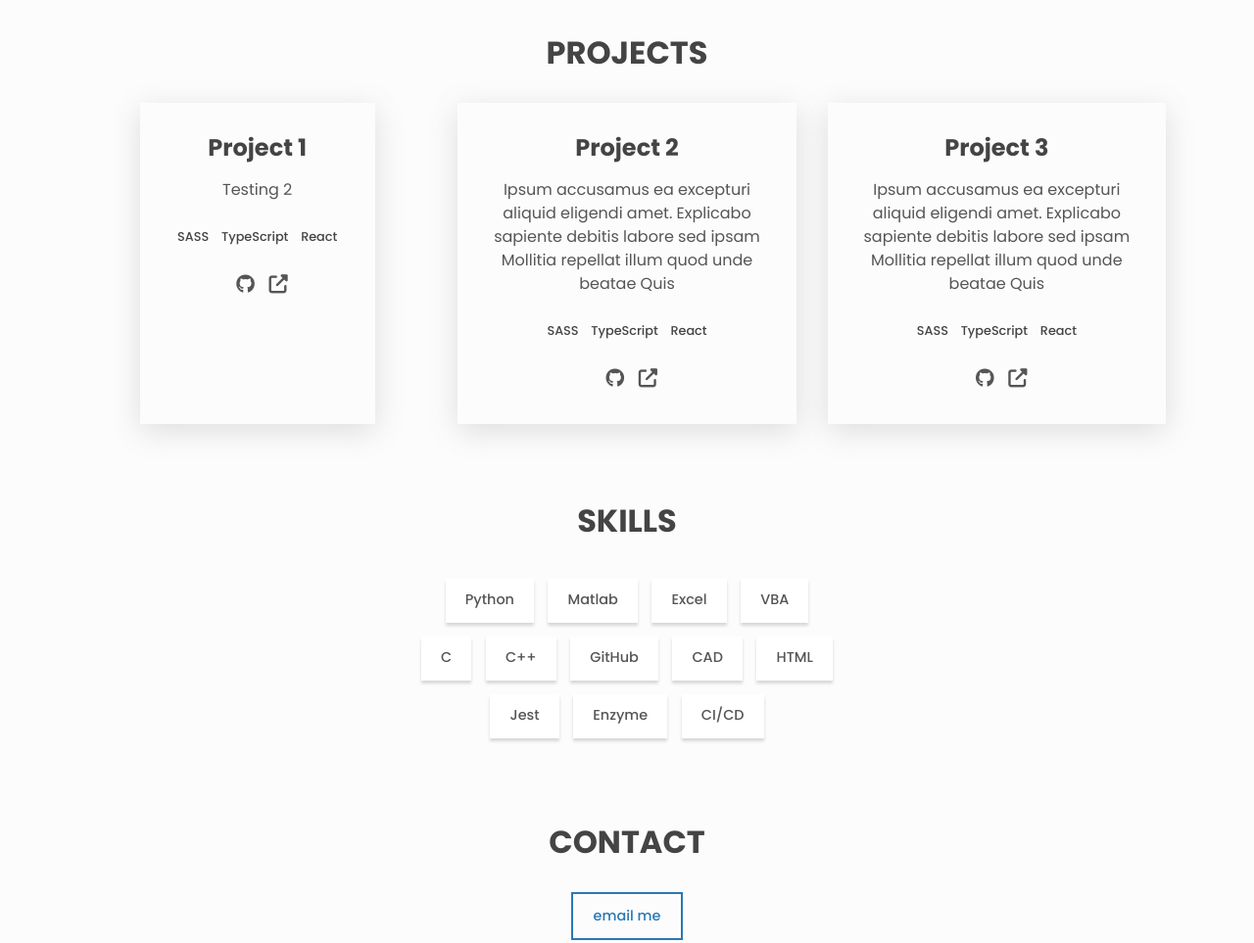
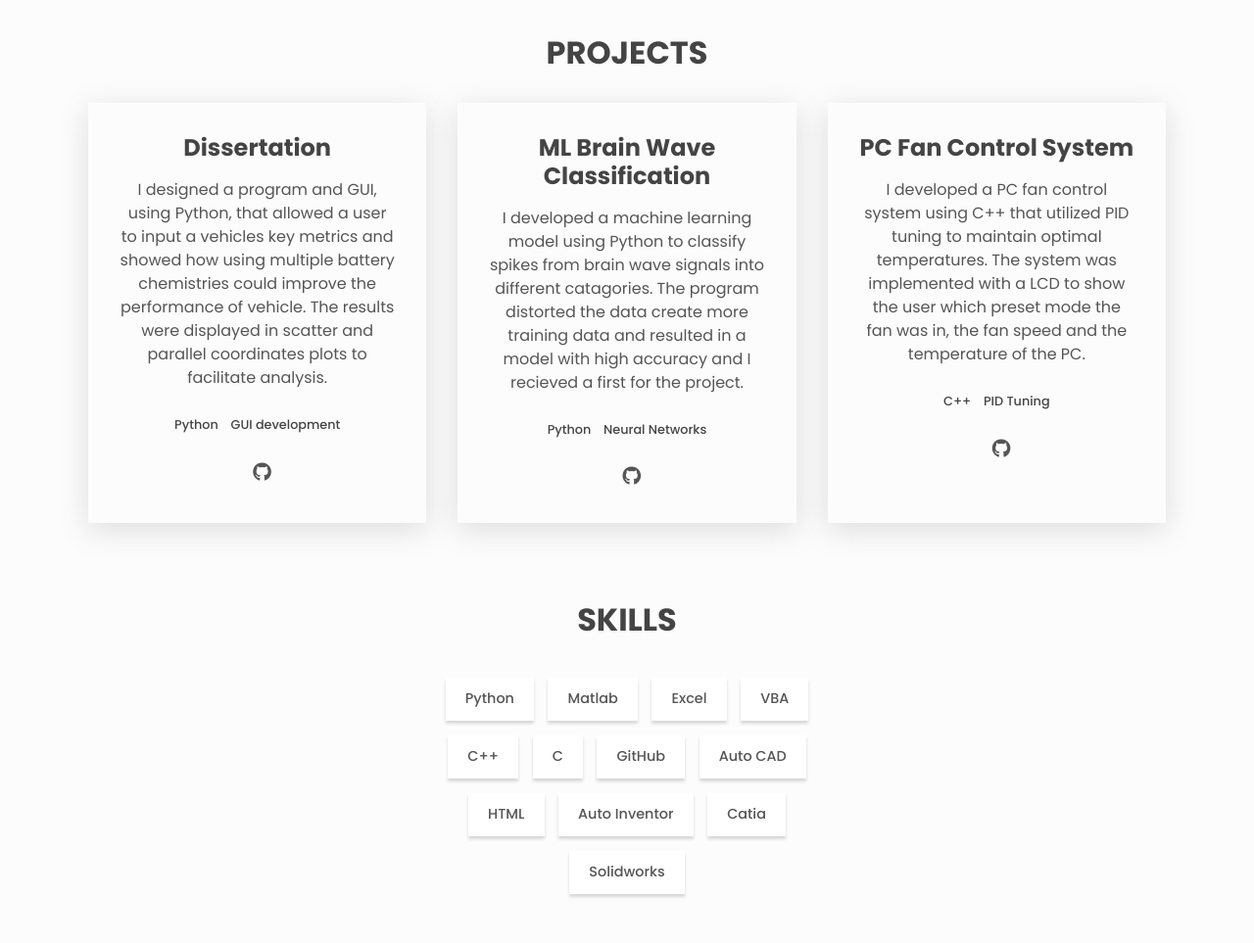
Before and after one commit to BatemanOJ/Website-BatemanOJ, a plain HTML site: page index.html in a window 1280 px wide. Shown: the part 740-1703 px from the top of the page at 98% size. Drawn offline with Linux system fonts and the light colour scheme.

Commit message:
3 Projects Updated

```diff
--- a/index.html
+++ b/index.html
@@ -20,7 +20,7 @@
   <body class="light" id="top">
     <header class="header center">
       <h3>
-        <a href="https://github.com/BatemanOJ/Website_BatemanOJ" class="link"
+        <a href="https://github.com/BatemanOJ/Website-BatemanOJ" class="link"
           >OB.</a
         >
       </h3>
@@ -56,7 +56,7 @@
       <!-- About -->
       <div class="about center">
         <h1>Hi, I am <span class="about__name">Oliver Bateman.</span></h1>
-        <h2 class="about__role">Graduate Engineer focused on Software Engineering.</h2>
+        <h2 class="about__role">Graduate Engineer Focused on Software Engineering.</h2>
         <p class="about__desc">
           I’m an aspiring software engineer who recently graduated
           from the University of Bath with a 2:1 in Mechanical and
@@ -101,88 +101,93 @@
 
         <div class="projects__grid">
           <div class="project">
-            <h3>Project 1</h3>
+            <h3>Dissertation</h3>
             <p class="project__description">
-              Testing 2
+              I designed a program and GUI, using Python, that allowed
+              a user to input a vehicles key metrics and showed how
+              using multiple battery chemistries could improve the
+              performance of vehicle. The results were displayed in scatter and parallel coordinates plots to facilitate analysis.
             </p>
             <ul class="project__stack">
-              <li class="project__stack-item">SASS</li>
-              <li class="project__stack-item">TypeScript</li>
-              <li class="project__stack-item">React</li>
+              <li class="project__stack-item">Python</li>
+              <li class="project__stack-item">GUI development</li>
+              <!--<li class="project__stack-item">React</li>-->
             </ul>
 
             <a
-              href="https://github.com"
+              href="https://github.com/BatemanOJ/Battery-chemistries-for-EVs"
               aria-label="source code"
               class="link link--icon"
             >
               <i aria-hidden="true" class="fab fa-github"></i>
             </a>
-            <a
+            <!--<a
               href="https://example.com"
               aria-label="live preview"
               class="link link--icon"
             >
               <i aria-hidden="true" class="fas fa-external-link-alt"></i>
-            </a>
+            </a>-->
           </div>
 
           <div class="project">
-            <h3>Project 2</h3>
+            <h3>ML Brain Wave Classification</h3>
             <p class="project__description">
-              Ipsum accusamus ea excepturi aliquid eligendi amet. Explicabo
-              sapiente debitis labore sed ipsam Mollitia repellat illum quod
-              unde beatae Quis
+              I developed a machine learning model using Python to classify
+              spikes from brain wave signals into different catagories. The
+              program distorted the data create more training data and resulted in
+              a model with high accuracy and I recieved a first for the project.
             </p>
             <ul class="project__stack">
-              <li class="project__stack-item">SASS</li>
-              <li class="project__stack-item">TypeScript</li>
-              <li class="project__stack-item">React</li>
+              <li class="project__stack-item">Python</li>
+              <li class="project__stack-item">Neural Networks</li>
+              <!--<li class="project__stack-item">React</li>-->
             </ul>
 
             <a
-              href="https://github.com"
+              href="https://github.com/BatemanOJ/Spike-Filtering-and-Detection"
               aria-label="source code"
               class="link link--icon"
             >
               <i aria-hidden="true" class="fab fa-github"></i>
             </a>
+            <!--<a
+              href="https://example.com"
+              aria-label="live preview"
+              class="link link--icon"
+
+              <i aria-hidden="true" class="fas fa-external-link-alt"></i>
+            </a>-->
+          </div>
+
+          <div class="project">
+            <h3>PC Fan Control System</h3>
+            <p class="project__description">
+              I developed a PC fan control system using C++ that utilized PID tuning
+              to maintain optimal temperatures. The system was implemented with a
+              LCD to show the user which preset mode the fan was in,
+              the fan speed and the temperature of the PC.
+            </p>
+            <ul class="project__stack">
+              <li class="project__stack-item">C++</li>
+              <li class="project__stack-item">PID Tuning</li>
+              <!--<li class="project__stack-item">React</li>-->
+            </ul>
+
             <a
+              href="https://github.com/BatemanOJ/Fan-Control-System"
+              aria-label="source code"
+              class="link link--icon"
+            >
+              <i aria-hidden="true" class="fab fa-github"></i>
+            </a>
+            <!--<a
               href="https://example.com"
               aria-label="live preview"
               class="link link--icon"
             >
               <i aria-hidden="true" class="fas fa-external-link-alt"></i>
-            </a>
-          </div>
-
-          <div class="project">
-            <h3>Project 3</h3>
-            <p class="project__description">
-              Ipsum accusamus ea excepturi aliquid eligendi amet. Explicabo
-              sapiente debitis labore sed ipsam Mollitia repellat illum quod
-              unde beatae Quis
-            </p>
-            <ul class="project__stack">
-              <li class="project__stack-item">SASS</li>
-              <li class="project__stack-item">TypeScript</li>
-              <li class="project__stack-item">React</li>
-            </ul>
-
-            <a
-              href="https://github.com"
-              aria-label="source code"
-              class="link link--icon"
-            >
-              <i aria-hidden="true" class="fab fa-github"></i>
-            </a>
-            <a
-              href="https://example.com"
-              aria-label="live preview"
-              class="link link--icon"
-            >
-              <i aria-hidden="true" class="fas fa-external-link-alt"></i>
-            </a>
+            </a>-->
           </div>
         </div>
       </section>
@@ -195,14 +200,14 @@
           <li class="skills__list-item btn btn--plain">Matlab</li>
           <li class="skills__list-item btn btn--plain">Excel</li>
           <li class="skills__list-item btn btn--plain">VBA</li>
+          <li class="skills__list-item btn btn--plain">C++</li>
           <li class="skills__list-item btn btn--plain">C</li>
-          <li class="skills__list-item btn btn--plain">C++</li>
           <li class="skills__list-item btn btn--plain">GitHub</li>
-          <li class="skills__list-item btn btn--plain">CAD</li>
+          <li class="skills__list-item btn btn--plain">Auto CAD</li>
           <li class="skills__list-item btn btn--plain">HTML</li>
-          <li class="skills__list-item btn btn--plain">Jest</li>
-          <li class="skills__list-item btn btn--plain">Enzyme</li>
-          <li class="skills__list-item btn btn--plain">CI/CD</li>
+          <li class="skills__list-item btn btn--plain">Auto Inventor</li>
+          <li class="skills__list-item btn btn--plain">Catia</li>
+          <li class="skills__list-item btn btn--plain">Solidworks</li>
         </ul>
       </section>
 
@@ -210,14 +215,14 @@
       <section class="section contact center" id="contact">
         <h2 class="section__title">Contact</h2>
         <a href="ollie.j.bateman@gmail.com">
-          <span class="btn btn--outline">Email me</span>
+          <span class="btn btn--outline">Email Me</span>
         </a>
       </section>
     </main>
 
     <footer class="footer">
       <a
-        href="https://github.com/BatemanOJ/Website_BatemanOJ"
+        href="https://github.com/BatemanOJ/Website-BatemanOJ"
         class="link footer__link"
       >
         Created By Oliver Bateman
--- a/styles.css
+++ b/styles.css
@@ -130,7 +130,7 @@ button {
 
 .link--nav {
   color: var(--clr-fg);
-  text-transform: lowercase;
+  text-transform: none;
   font-weight: 500;
 }
 
@@ -144,7 +144,7 @@ button {
   padding: 0.8em 1.4em;
   font-weight: 500;
   font-size: 0.9rem;
-  text-transform: lowercase;
+  text-transform: none;
   transition: transform 0.2s ease-in-out;
 }
 
```
